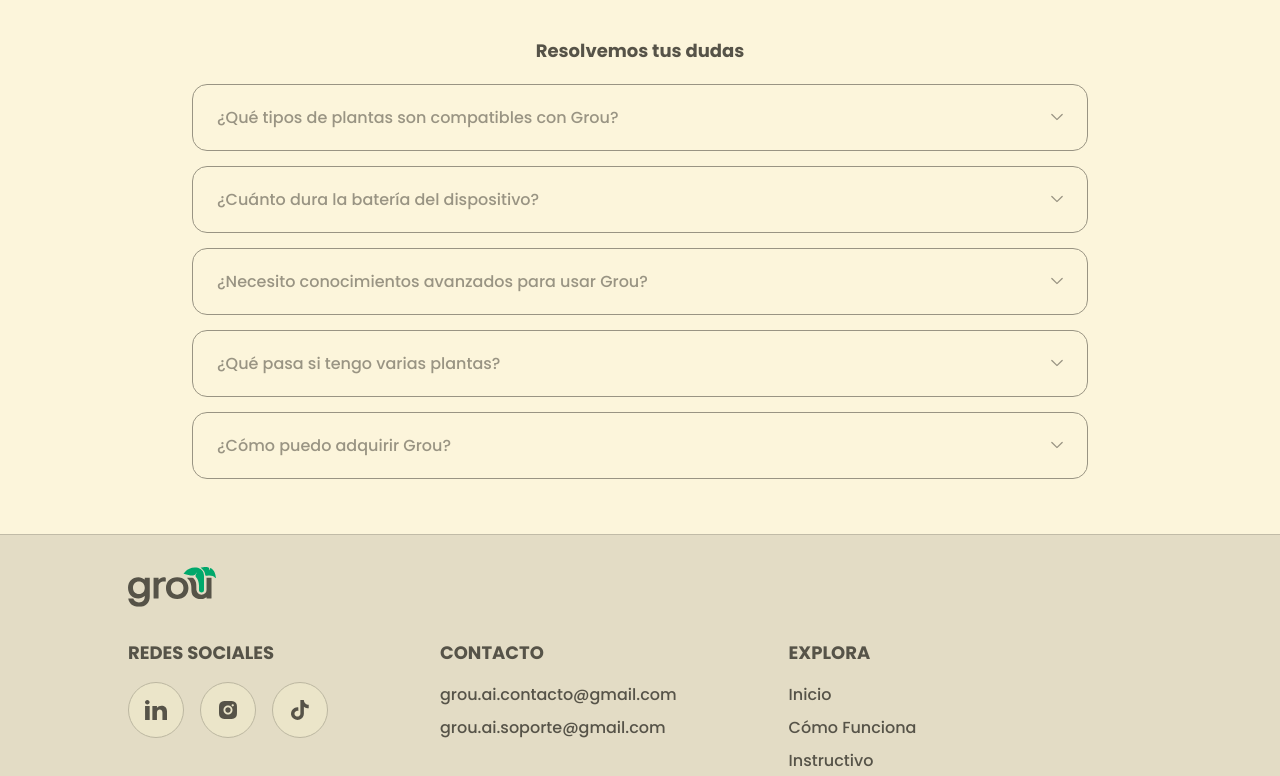
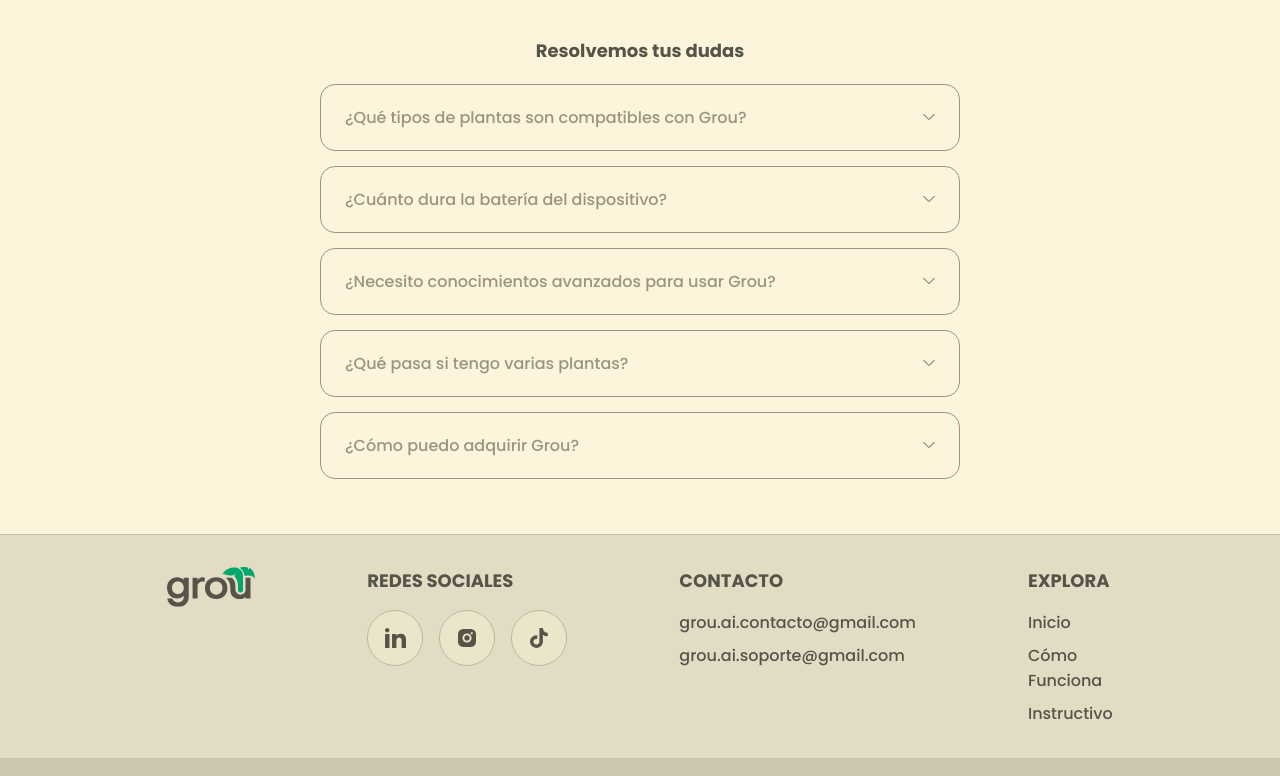
Before and after one commit to Grow-Plant-System/FrontEnd-Landing-e-commerce, a website: page index.html in a window 1280 px wide. Shown: the part 3901-4677 px from the top of the page. Drawn offline with nearby package versions, Linux system fonts and the light colour scheme.

Commit message:
footer arreglito

```diff
--- a/scss/media.scss
+++ b/scss/media.scss
@@ -321,17 +321,23 @@
           width: 85%;
         }
       }
+      .FAQSection{
+        .accordion{
+          width: 50%;
+        }
+      }
     }
     footer{
       .footerContent{
         display: flex;
-        flex-direction: column;
+        flex-direction: row;
         align-items: start;
+        justify-content: center;
         padding-block: calc(var(--vh) * 4);
-        width: 80%;
-        gap: calc(var(--vh) * 4);
+        // width: 100%;
+        gap: 7rem;
         .footerLinks{
-            width: 100%;
+            // width: 100%;
             display: flex;
             flex-direction: row;
             // justify-content: space-between;
```
Also changed, not shown: css/styles.css, 1 other file.
